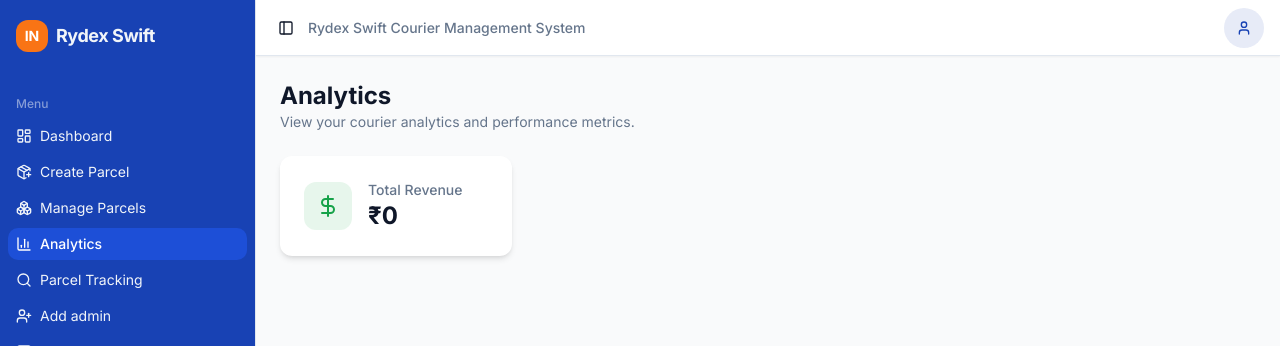
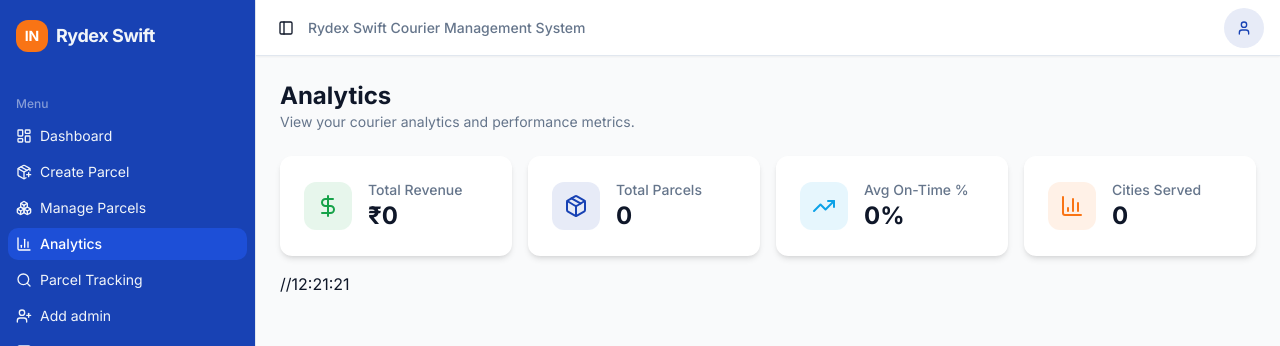
Before and after one commit to sayan-acharyya/Courier-Management-System, a React (Vite) app in the folder Dashboard/: page /analytics in a window 1280 px wide. Shown: the top 346 px of the page. Built offline with nearby package versions, Linux system fonts and the light colour scheme; no server answers; sample sign-in values are in the browser's storage.

Commit message:
working ok analytics

```diff
--- a/Dashboard/src/features/analytics/analyticsSlice.js
+++ b/Dashboard/src/features/analytics/analyticsSlice.js
@@ -3,68 +3,71 @@ import { toast } from "sonner";
 import { axiosInstance } from "@/services/axiosInstance";
 
 const getErrorMessage = (error) =>
-  error?.response?.data?.message || error?.message || "Something went wrong"
+  error?.response?.data?.message || error?.message || "Something went wrong";
 
 export const fetchAnalyticsThunk = createAsyncThunk("analytics/fetchAll", async (_, thunkAPI) => {
   try {
-    const {
+    // FIXED: Changed {} to [] for array destructuring
+    const [
       summaryRes,
       revenueRes,
       parcelRes,
       topCitiesRes,
       deliveryPrefRes
-    } = await Promise.all([
+    ] = await Promise.all([
       axiosInstance.get("/analytics/summary"),
       axiosInstance.get("/analytics/revenue"),
       axiosInstance.get("/analytics/parcel-growth"),
       axiosInstance.get("/analytics/top-cities"),
       axiosInstance.get("/analytics/delivery-performance"),
-    ])
+    ]);
+
     return {
-      summary: summaryRes.data,
-      revenueData: revenueRes.data,
-      parcelGrowthData: parcelRes.data,
-      topCitiesData: topCitiesRes.data,
-      deliveryPerformanceData: deliveryPrefRes.data,
+      summary: summaryRes?.data || null,
+      revenueData: revenueRes?.data || [],
+      parcelGrowthData: parcelRes?.data || [],
+      topCitiesData: topCitiesRes?.data || [],
+      deliveryPerformanceData: deliveryPrefRes?.data || [],
     };
   } catch (error) {
     const message = getErrorMessage(error);
     toast.error(message);
-    return thunkAPI.rejectWithValue(message)
+    return thunkAPI.rejectWithValue(message);
   }
 });
 
 const initialState = {
   summary: null,
-  revenueData: null,
-  parcelGrowthData: null,
-  topCitiesData: null,
-  deliveryPerformanceData: null,
+  revenueData: [],
+  parcelGrowthData: [],
+  topCitiesData: [],
+  deliveryPerformanceData: [],
   loading: false,
-  error: null
-}
+  error: null,
+};
 
 const analyticsSlice = createSlice({
   name: "analytics",
   initialState,
   reducers: {},
   extraReducers: (builder) => {
-    builder.addCase(fetchAnalyticsThunk.pending, (state) => {
+    builder
+      .addCase(fetchAnalyticsThunk.pending, (state) => {
         state.loading = true;
         state.error = null;
       })
-    builder.addCase(fetchAnalyticsThunk.fulfilled, (state, action) => {
+      .addCase(fetchAnalyticsThunk.fulfilled, (state, action) => {
         state.loading = false;
         state.summary = action.payload.summary;
-      state.revenueData = action.payload.revenueData || [];
-      state.parcelGrowthData = action.payload.parcelGrowthData || [];
-      state.topCitiesData = action.payload.topCitiesData || [];
-      state.deliveryPerformanceData = action.payload.deliveryPerformanceData || [];
+        state.revenueData = action.payload.revenueData;
+        state.parcelGrowthData = action.payload.parcelGrowthData;
+        state.topCitiesData = action.payload.topCitiesData;
+        state.deliveryPerformanceData = action.payload.deliveryPerformanceData;
       })
-    builder.addCase(fetchAnalyticsThunk.rejected, (state, action) => {
+      .addCase(fetchAnalyticsThunk.rejected, (state, action) => {
         state.loading = false;
         state.error = action.payload || "Failed to load analytics";
-    })
+      });
   },
 });
 
--- a/Dashboard/src/pages/Analytics.jsx
+++ b/Dashboard/src/pages/Analytics.jsx
@@ -72,6 +72,35 @@ export default function Analytics() {
           iconClassName="bg-success/10 text-success"
         />
 
+        <StatsCard
+          title="Total Parcels"
+          value={totalParcels}
+          icon={Package}
+          prefix=""
+          index={1}
+          iconClassName="bg-primary/10 text-primary"
+        />
+
+        <StatsCard
+          title="Avg On-Time %"
+          value={avgOnTime}
+          icon={TrendingUp}
+          suffix="%"
+          index={2}
+          iconClassName="bg-info/10 text-info"
+        />
+
+        <StatsCard
+          title="Cities Served"
+          value={citiesServed}
+          icon={BarChart3}
+          index={3}
+          iconClassName="bg-secondary/10 text-secondary"
+        />
+
+//12:21:21
+
+
       </div>
     </motion.div>
 
```
Lines whose indentation alone changed are shown as unchanged.
